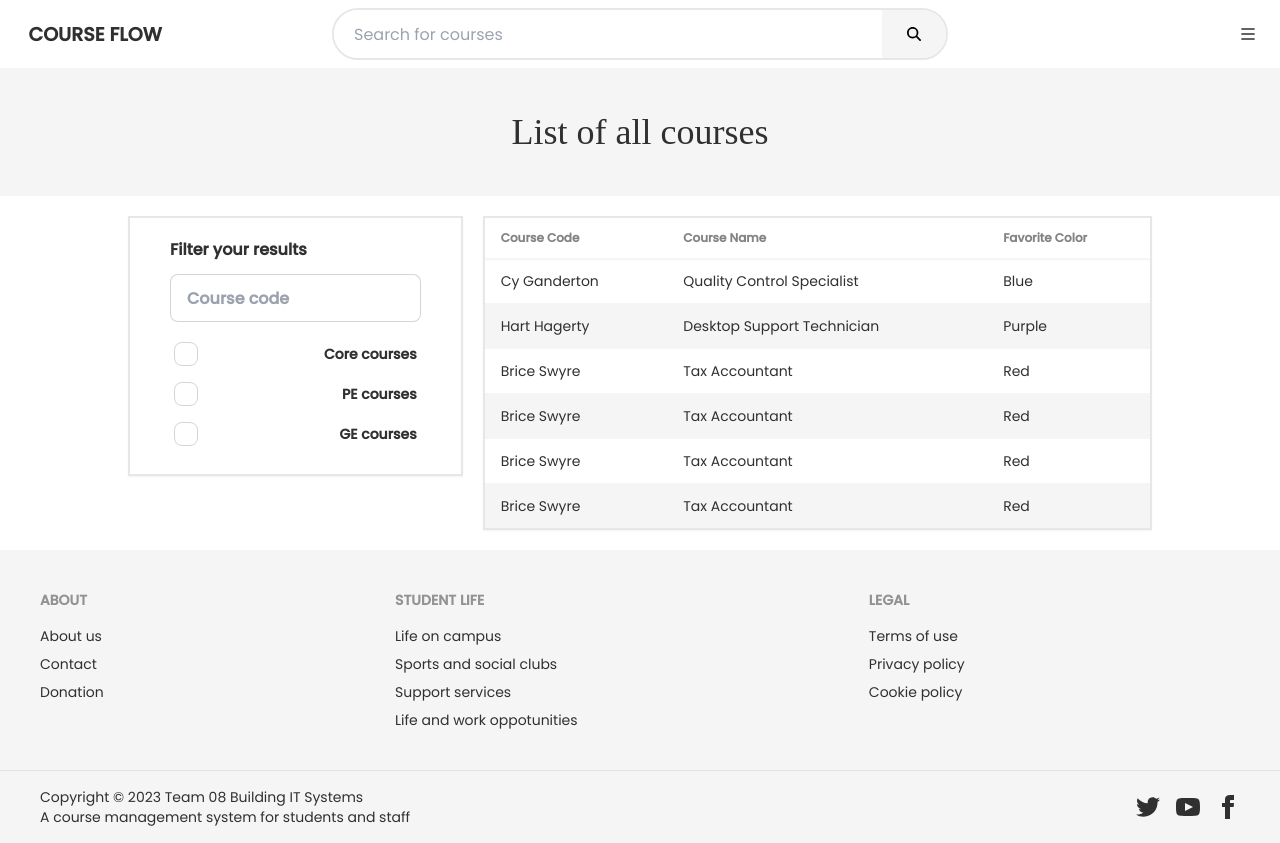
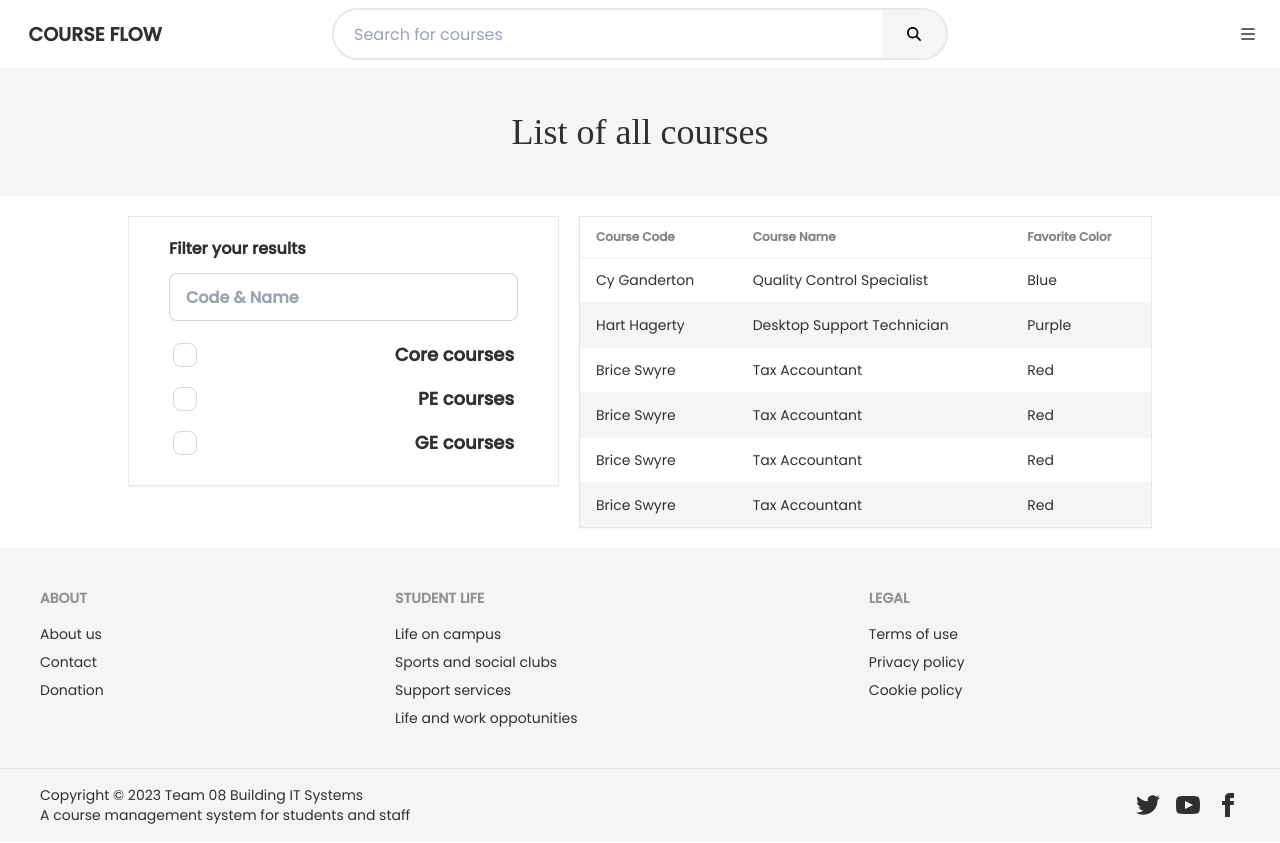
Before and after one commit to ThaiHoangDang/course-flow, a React (Create React App) app: page /courses-list in a window 1280 px wide. Built offline with nearby package versions, Linux system fonts and the light colour scheme; a web font is replaced by a local one.

Commit message:
adjust layout

```diff
--- a/src/index.css
+++ b/src/index.css
@@ -19,3 +19,7 @@ font-style: normal;
 font-family: "museo", serif;
 font-weight: 700;
 font-style: normal; */
+
+.border-1 {
+  border-width: 1px;
+}
--- a/src/pages/common/CoursesList.jsx
+++ b/src/pages/common/CoursesList.jsx
@@ -11,26 +11,26 @@ export default function CourseList() {
 				<h1 className="text-4xl">List of all courses</h1>
 			</div>
 			<div className="px-8 lg:px-32 md:flex gap-5">
-				<div className="basis-4/12 my-5">
-					<div className="form-control font-bold shadow-sm border-2 px-10 py-5">
+				<div className="basis-3/12 my-5 min-w-fit">
+					<div className="form-control font-bold shadow-sm border-1 px-10 py-5">
 						<p className="font-bold">Filter your results</p>
-						<input type="text" placeholder="Course code" className="input input-bordered w-full my-3" />
+						<input type="text" placeholder="Code & Name" className="input input-bordered w-full my-3" />
 						<label className="label cursor-pointer">
 							<input type="checkbox" className="checkbox" />
-							<span className="label-text">Core courses</span>
+							<span className="label-text text-lg">Core courses</span>
 						</label>
 						<label className="label cursor-pointer">
 							<input type="checkbox" className="checkbox" />
-							<span className="label-text">PE courses</span>
+							<span className="label-text text-lg">PE courses</span>
 						</label>
 						<label className="label cursor-pointer">
 							<input type="checkbox" className="checkbox" />
-							<span className="label-text">GE courses</span>
+							<span className="label-text text-lg">GE courses</span>
 						</label>
 					</div>
 				</div>
-				<div className="basis-8/12 my-5 shadow-sm">
-					<div className="overflow-x-auto bg-base-100 border-2">
+				<div className="basis-9/12 my-5 shadow-sm">
+					<div className="overflow-x-auto bg-base-100 border-1">
 						<table className="table table-zebra">
 							<thead className="shadow-sm font-bold">
 								<tr>
```
